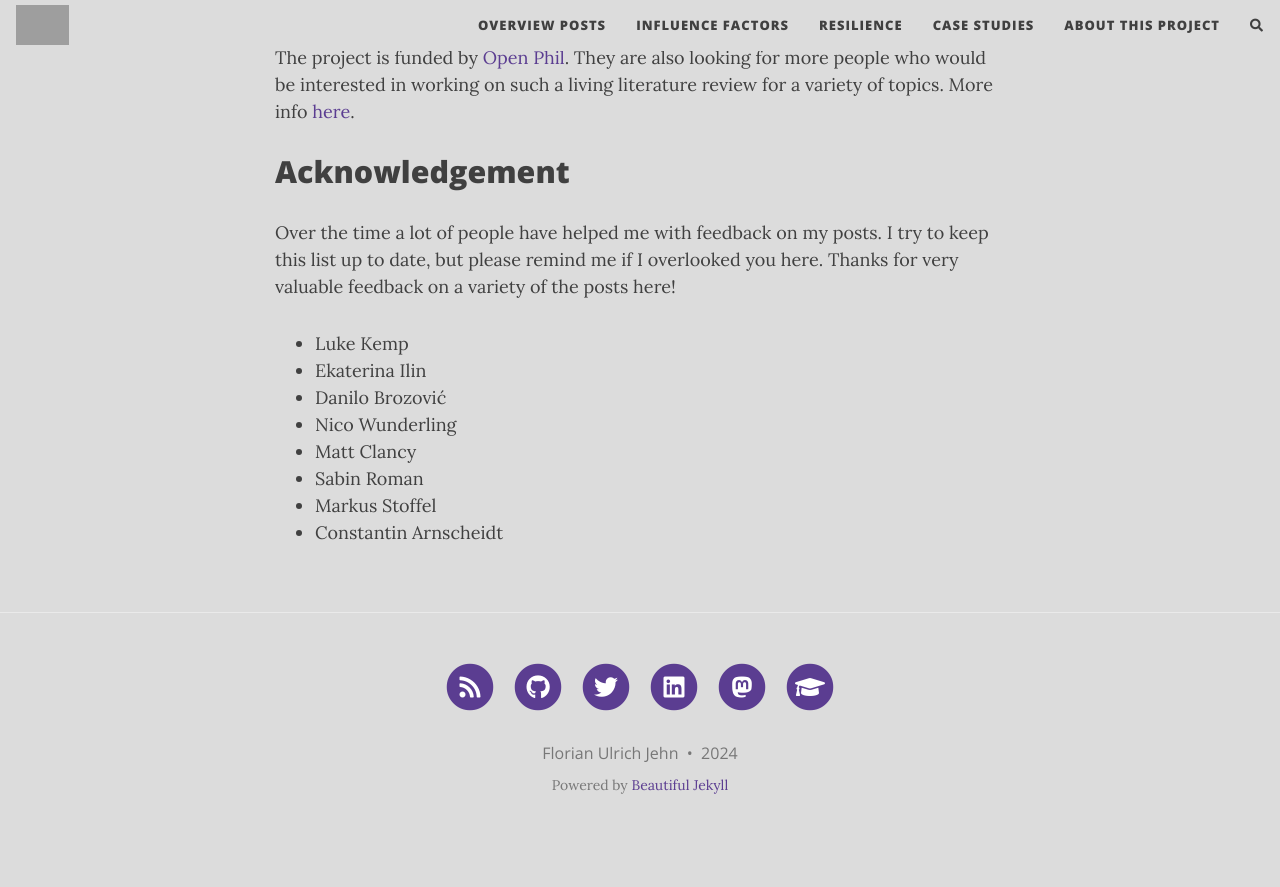
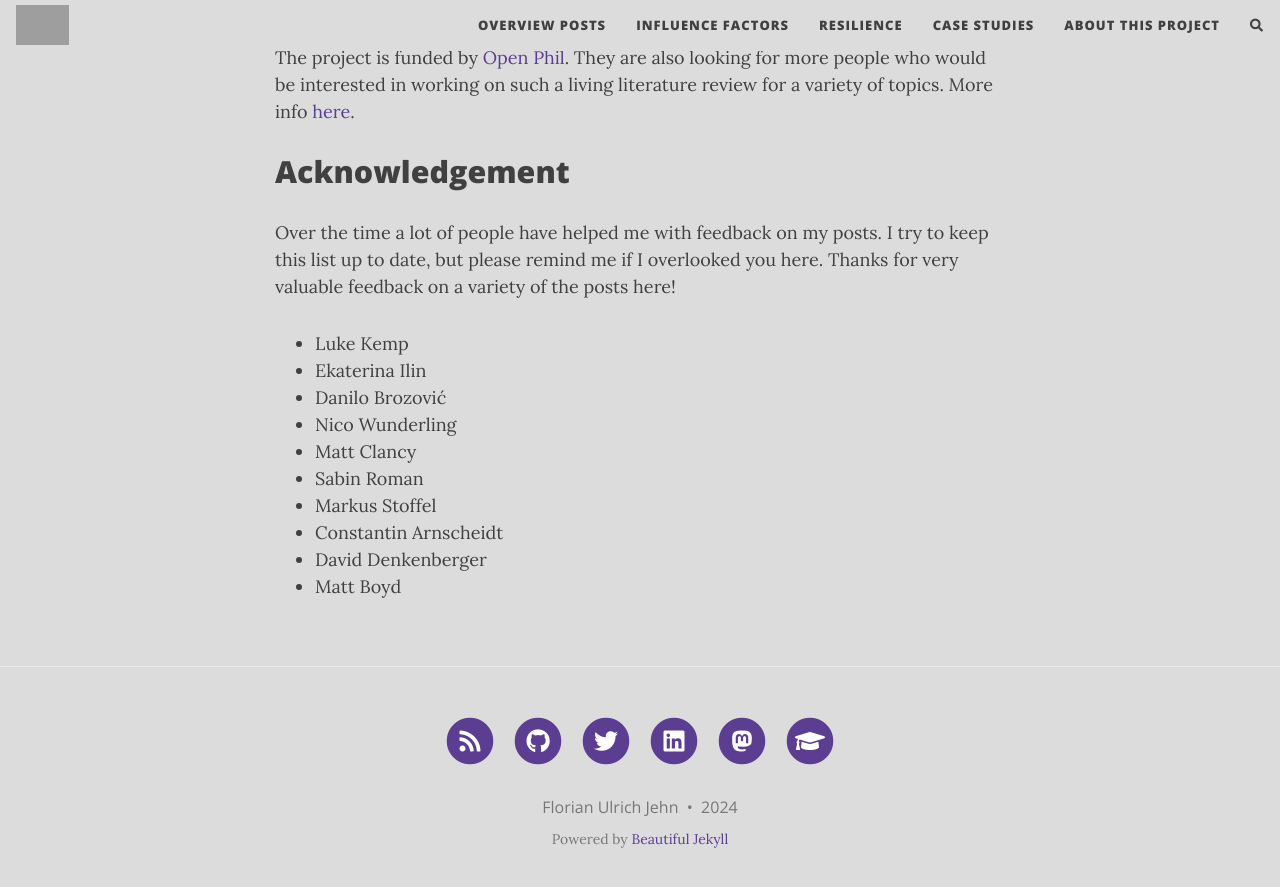
Before and after one commit to florianjehn/Societal_Collapse, a Jekyll site: the page built from aboutme.md, in a window 1280 px wide and 900 px high, scrolled down 1049 px. Shown: the top 887 px of the window. Built offline with Jekyll 4.4.1, drawn with Linux system fonts in a browser that asks for light colours; nearby versions of some CDN libraries; comment, search, counter and statistics services are not loaded; before the commit the page ends 1895 px from its top, so only the background shows below that; grey boxes are pictures that could not be loaded.

Commit message:
Update aboutme.md

```diff
--- a/aboutme.md
+++ b/aboutme.md
@@ -27,3 +27,5 @@ Thanks for very valuable feedback on a variety of the posts here!
 * Sabin Roman
 * Markus Stoffel
 * Constantin Arnscheidt
+* David Denkenberger
+* Matt Boyd
```
